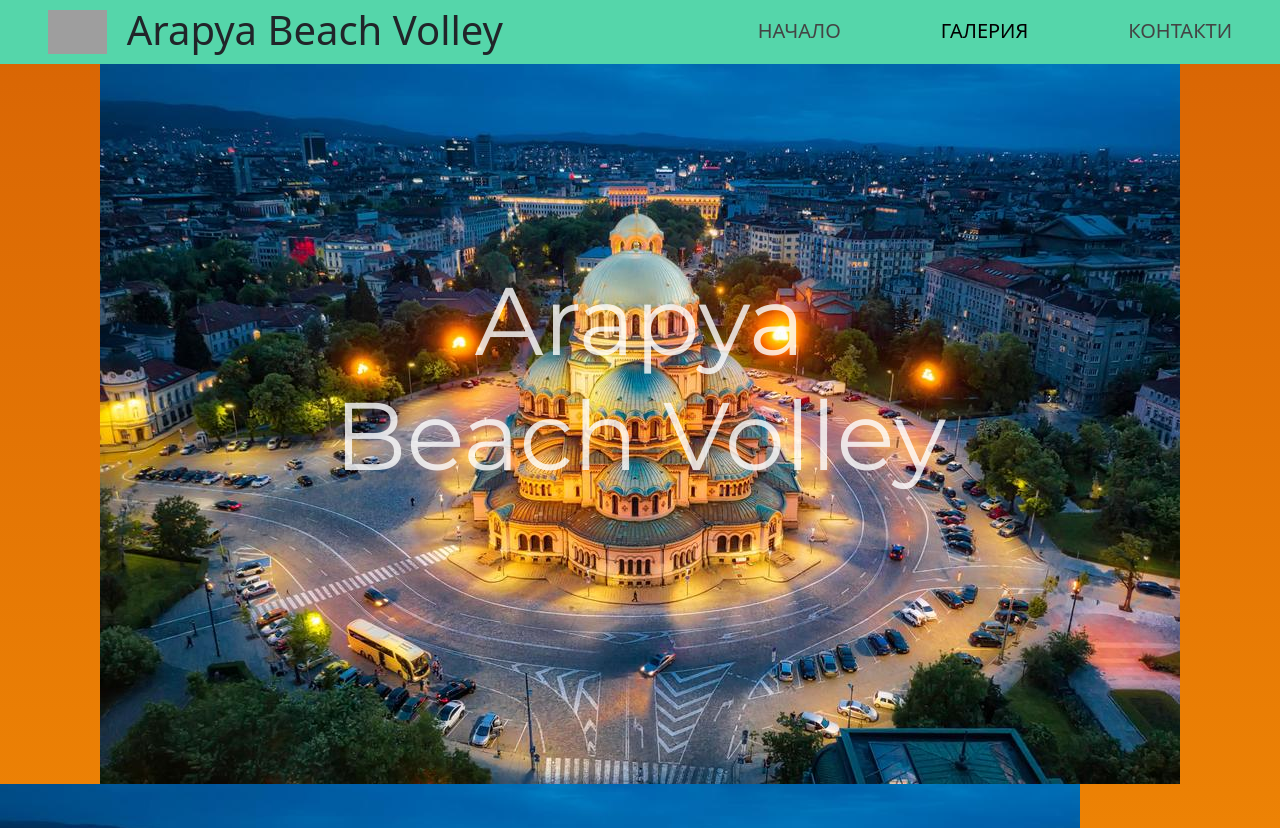
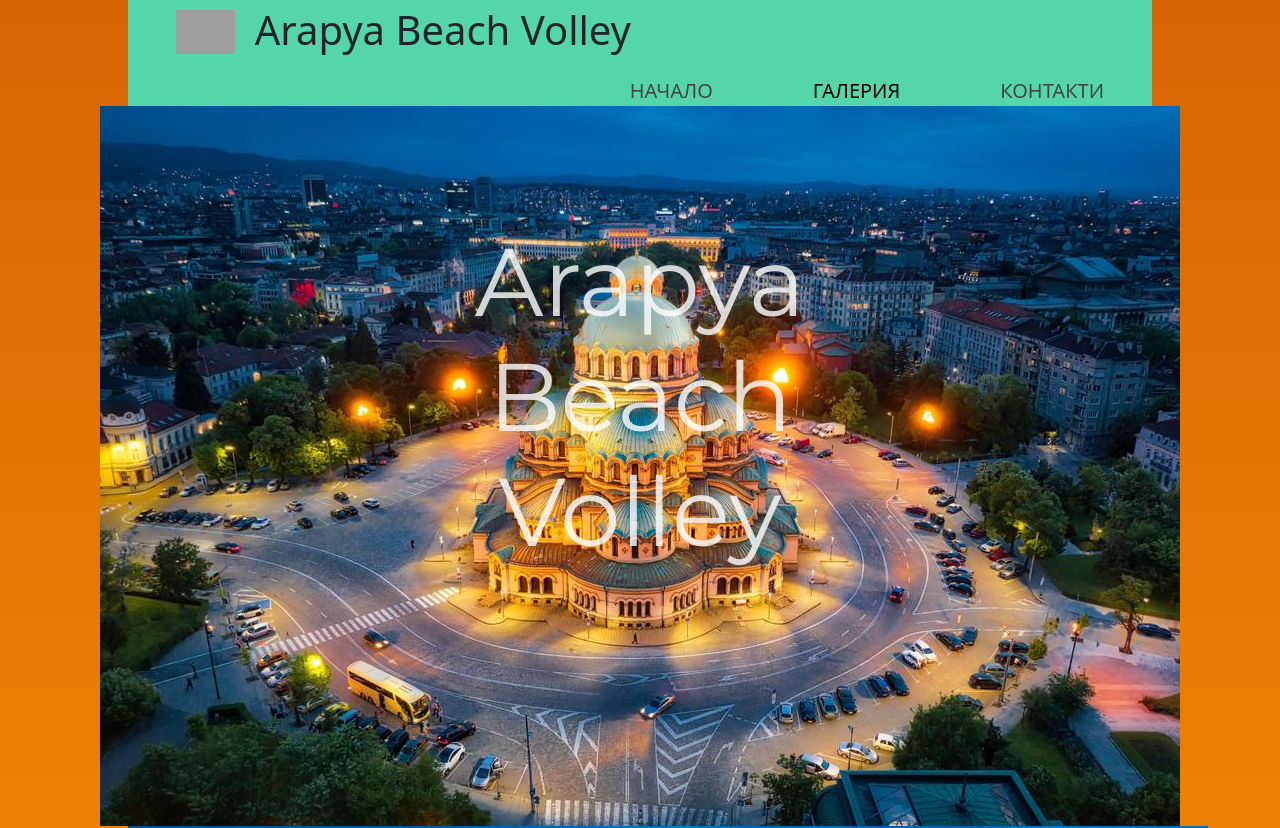
Before and after one commit to IAndreev1/Arapya-Beach-Volley, a Vue app in the folder arapyaVolley/: page / in a window 1280 px wide. Shown: the top 828 px of the page. Built offline with nearby package versions, Linux system fonts and the light colour scheme; grey boxes are pictures that could not be loaded.

Commit message:
Basic start ideas.

```diff
--- a/arapyaVolley/src/assets/main.css
+++ b/arapyaVolley/src/assets/main.css
@@ -4,6 +4,7 @@
   margin: 0 auto;
   padding: 0rem;
   font-weight: normal;
+  max-width: 1024px;
 }
 
 a,
@@ -12,14 +13,3 @@ a,
 
 
 }
-
-@media (hover: hover) {
-  a:hover {
-
-  }
-}
-
-@media (min-width: 1024px) {
-
-
-}
```
